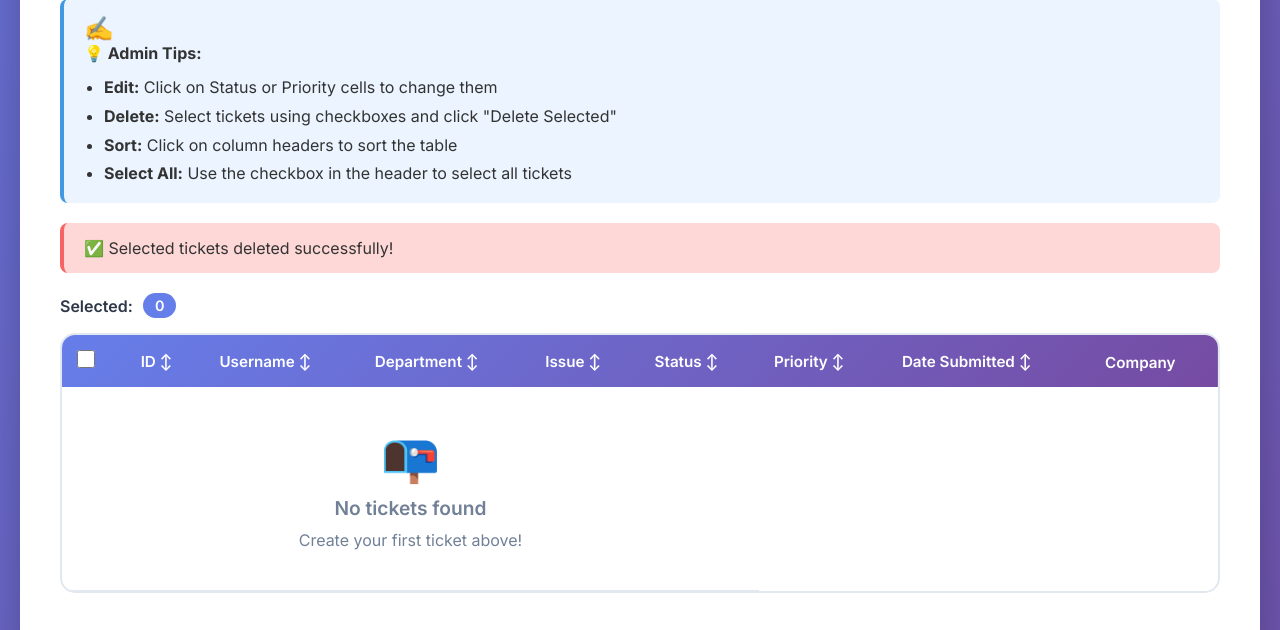
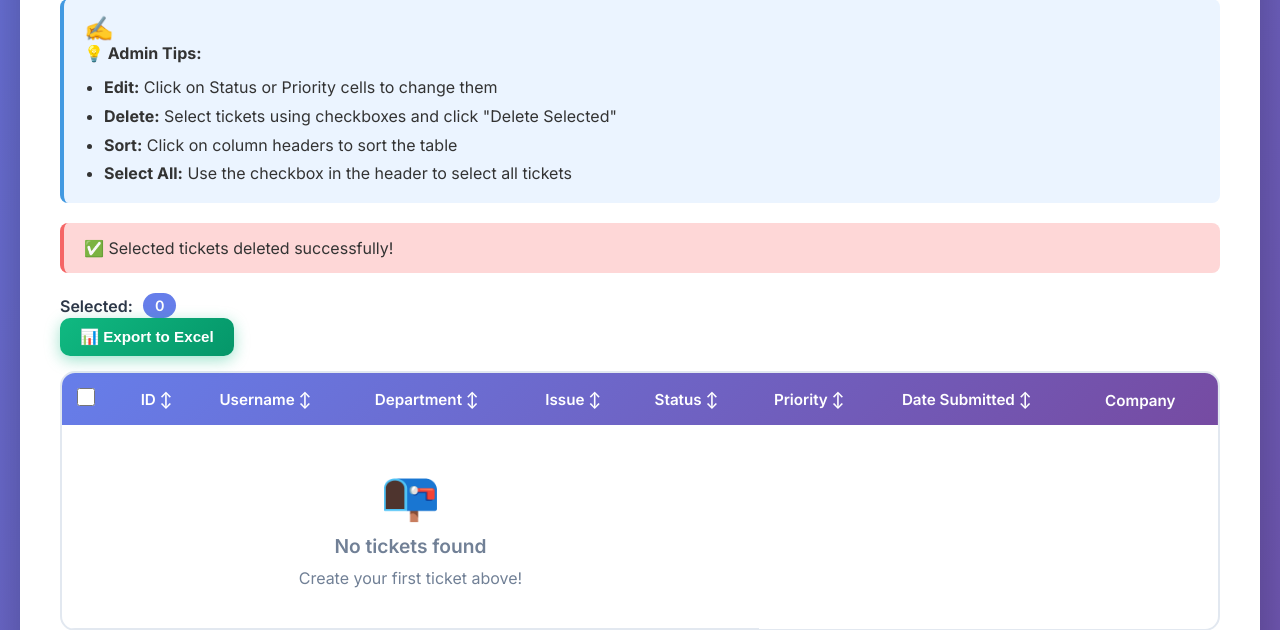
Before and after one commit to Om-Lang1/Ticket_Processing_Tool, a Flask app: page / in a window 1280 px wide. Shown: the part 941-1571 px from the top of the page. Run offline with Flask 3, Linux system fonts and the light colour scheme; the visitor is signed in with stand-in values (Sample User, id 1); data that the repository does not hold is empty.

Commit message:
Update index.html

```diff
--- a/templates/index.html
+++ b/templates/index.html
@@ -404,6 +404,34 @@
             cursor: not-allowed;
         }
 
+        .btn-export {
+            background: linear-gradient(135deg, #10b981 0%, #059669 100%);
+            color: white;
+            padding: 10px 20px;
+            border: none;
+            border-radius: 10px;
+            font-size: 0.95rem;
+            font-weight: 600;
+            cursor: pointer;
+            transition: all 0.3s ease;
+            box-shadow: 0 4px 15px rgba(16, 185, 129, 0.4);
+            display: inline-block;
+        }
+
+        .btn-export:hover {
+            transform: translateY(-2px);
+            box-shadow: 0 6px 20px rgba(16, 185, 129, 0.6);
+        }
+
+        .btn-export:active {
+            transform: translateY(0);
+        }
+
+        .btn-export:disabled {
+            opacity: 0.5;
+            cursor: not-allowed;
+        }
+
         .delete-message {
             background: #fed7d7;
             border-left: 4px solid #f56565;
@@ -588,7 +616,7 @@
                 <span class="role-badge" id="roleBadge">User</span>
                 <a href="/logout" class="btn-logout">Logout</a>
             </div>
-            <h1>🎫 TICKETING TOOL</h1>
+             <h1>🎫 TICKETING TOOL</h1>
             <!-- <p>
                 This app shows how you can build an internal tool with Flask. Here, we are
                 implementing a support ticket workflow. The user can create a ticket, edit
@@ -657,9 +685,14 @@
                         <span>Selected:</span>
                         <span class="selection-count" id="selectionCount">0</span>
                     </div>
-                    <button class="btn-delete" id="deleteBtn" onclick="deleteSelectedTickets()">
-                        🗑️ Delete Selected
-                    </button>
+                    <div style="display: flex; gap: 10px;">
+                        <button class="btn-export" id="exportBtn" onclick="exportToExcel()">
+                            📊 Export to Excel
+                        </button>
+                        <button class="btn-delete" id="deleteBtn" onclick="deleteSelectedTickets()">
+                            🗑️ Delete Selected
+                        </button>
+                    </div>
                 </div>
                 <div class="table-container">
                     <table id="ticketsTable">
@@ -1277,6 +1310,74 @@
                 alert('Error deleting tickets. Please try again.');
             }
         }
+
+        // Export tickets to Excel
+        async function exportToExcel() {
+            try {
+                console.log('📊 Exporting tickets to Excel...');
+
+                // Show loading state on button
+                const exportBtn = document.getElementById('exportBtn');
+                const originalText = exportBtn.textContent;
+                exportBtn.textContent = '⏳ Exporting...';
+                exportBtn.disabled = true;
+
+                const response = await fetch('/api/tickets/export', {
+                    method: 'GET',
+                    headers: {
+                        'Accept': 'application/vnd.openxmlformats-officedocument.spreadsheetml.sheet'
+                    }
+                });
+
+                if (response.ok) {
+                    // Get the filename from the response headers or create a default one
+                    const contentDisposition = response.headers.get('Content-Disposition');
+                    let filename = 'tickets_export.xlsx';
+                    if (contentDisposition) {
+                        const filenameMatch = contentDisposition.match(/filename[^;=\n]*=((['"]).*?\2|[^;\n]*)/);
+                        if (filenameMatch && filenameMatch[1]) {
+                            filename = filenameMatch[1].replace(/['"]/g, '');
+                        }
+                    }
+
+                    // Create blob and download
+                    const blob = await response.blob();
+                    const url = window.URL.createObjectURL(blob);
+                    const a = document.createElement('a');
+                    a.href = url;
+                    a.download = filename;
+                    document.body.appendChild(a);
+                    a.click();
+                    document.body.removeChild(a);
+                    window.URL.revokeObjectURL(url);
+
+                    // Show success message
+                    const successMsg = document.createElement('div');
+                    successMsg.className = 'alert alert-success';
+                    successMsg.style.cssText = 'position: fixed; top: 20px; left: 50%; transform: translateX(-50%); padding: 15px 30px; background: #10b981; color: white; border-radius: 8px; box-shadow: 0 4px 12px rgba(0,0,0,0.15); z-index: 1000;';
+                    successMsg.textContent = `✅ Excel file downloaded successfully!`;
+                    document.body.appendChild(successMsg);
+
+                    // Remove the alert after 3 seconds
+                    setTimeout(() => {
+                        successMsg.style.opacity = '0';
+                        setTimeout(() => successMsg.remove(), 300);
+                    }, 3000);
+
+                    console.log('✅ Excel export completed successfully');
+                } else {
+                    throw new Error(`Export failed: ${response.status} ${response.statusText}`);
+                }
+            } catch (error) {
+                console.error('❌ Error exporting to Excel:', error);
+                alert('Error exporting to Excel. Please try again.');
+            } finally {
+                // Restore button state
+                const exportBtn = document.getElementById('exportBtn');
+                exportBtn.textContent = originalText;
+                exportBtn.disabled = false;
+            }
+        }
     </script>
 </body>
 </html>
```
